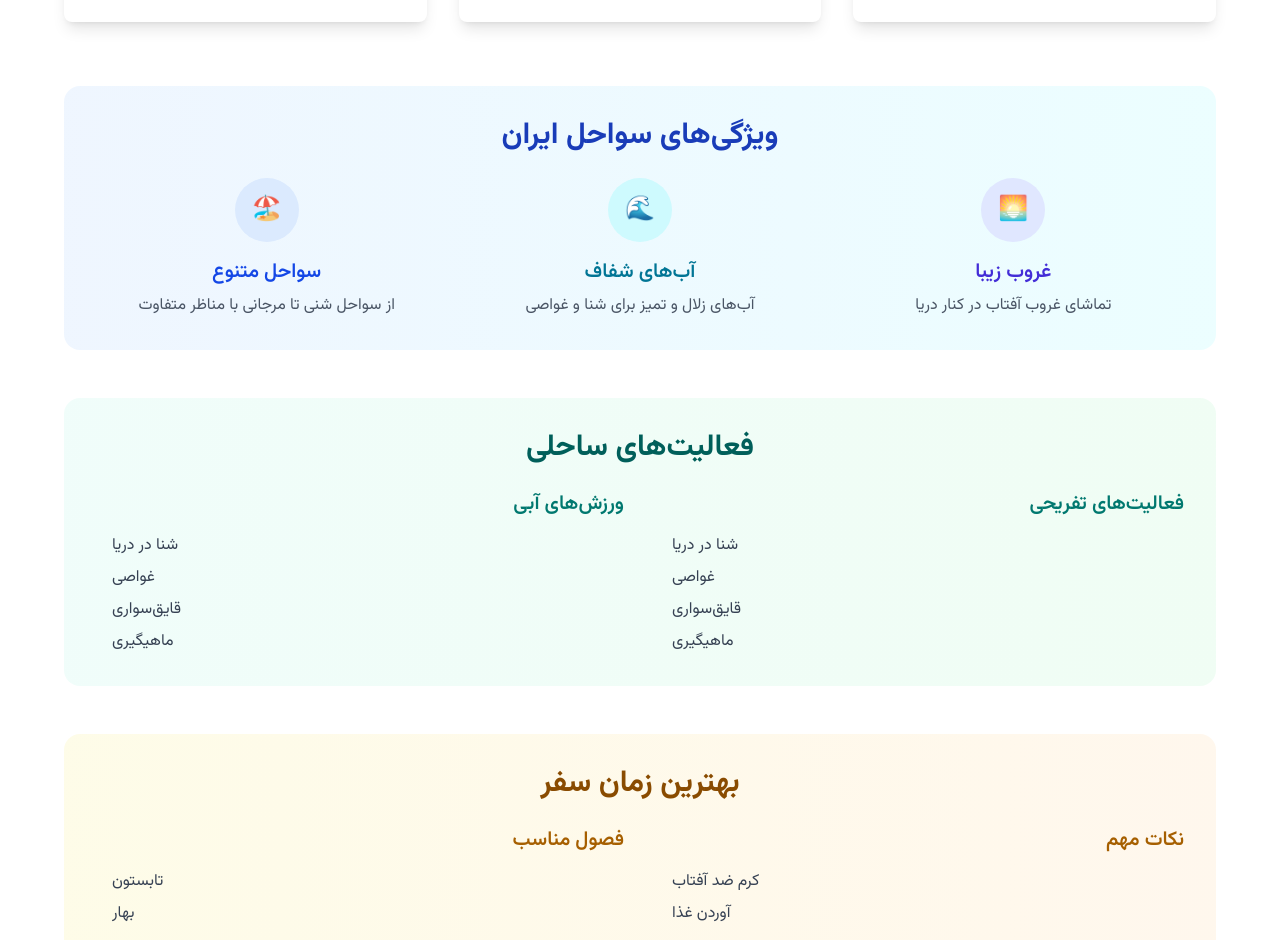
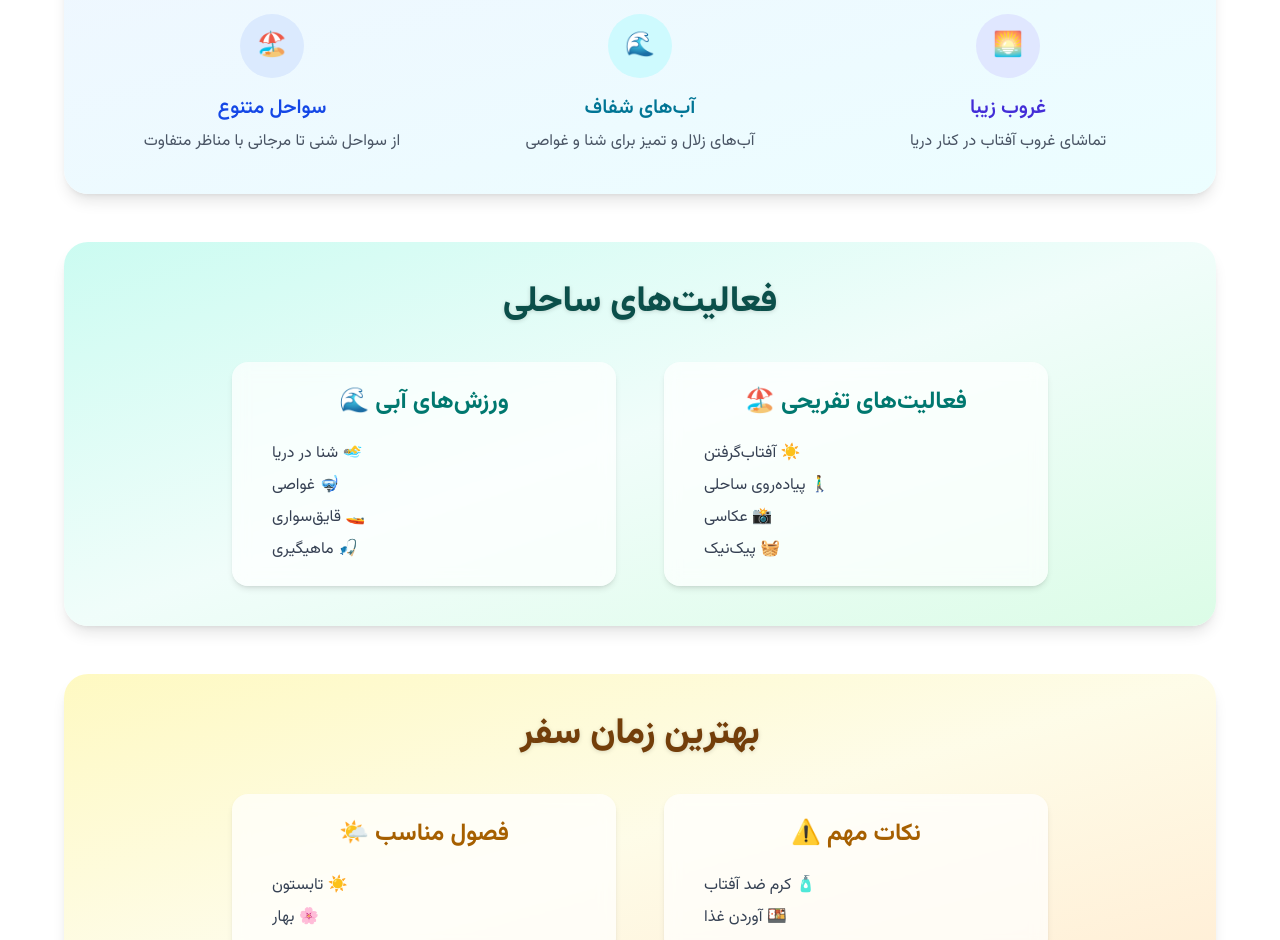
Before and after one commit to unkmitm/Tour, a React (Vite) app in the folder front/: page /internal/beach in a window 1280 px wide. Shown: the part 1300-2240 px from the top of the page. Built offline with nearby package versions, Linux system fonts and the light colour scheme.

Commit message:
BulletList , Section Card From common Folder

```diff
--- a/front/src/components/BeachTours.jsx
+++ b/front/src/components/BeachTours.jsx
@@ -1,6 +1,7 @@
 import TourNavigation from "./TourNavigation";
 import TourCard from "./TourCard";
-import BulletList from "./Bulletlist";
+import BulletList from "./common/BulletList";
+import SectionCard from "./common/SectionCard";
 
 const beachTours = [
   {
@@ -51,103 +52,94 @@ function BeachTours() {
       <TourNavigation />
       <div className="rtl p-8 text-right">
         <div className="max-w-6xl mx-auto">
-          <div className="text-center mb-12">
-            <h1 className="text-5xl font-bold mb-6 text-blue-800">
-              تورهای ساحلی ایران
-            </h1>
-            <p className="text-xl text-gray-600 max-w-3xl mx-auto">
-              لذت بردن از زیبایی‌های ساحل و دریا. از سواحل شنی جنوب تا سواحل
-              مرجانی خلیج فارس، لحظات آرامش‌بخشی را تجربه کنید.
-            </p>
-          </div>
-
           <div className="grid grid-cols-1 md:grid-cols-2 lg:grid-cols-3 gap-8">
             {tours}
           </div>
 
-          <div className="mt-16 bg-gradient-to-r from-blue-50 to-cyan-50 rounded-2xl p-8">
-            <p className="text-3xl font-bold mb-6 text-blue-800 text-center">
-              ویژگی‌های سواحل ایران
+          <SectionCard
+            title="ویژگی‌های سواحل ایران"
+            gradient="from-blue-50 to-cyan-50"
+            textColor="text-blue-800"
+            cols={3}
+            items={[
+              {
+                icon: "🏖️",
+                bgColor: "bg-blue-100",
+                title: "سواحل متنوع",
+                titleColor: "text-blue-700",
+                description: "از سواحل شنی تا مرجانی با مناظر متفاوت",
+              },
+              {
+                icon: "🌊",
+                bgColor: "bg-cyan-100",
+                title: "آب‌های شفاف",
+                titleColor: "text-cyan-700",
+                description: "آب‌های زلال و تمیز برای شنا و غواصی",
+              },
+              {
+                icon: "🌅",
+                bgColor: "bg-indigo-100",
+                title: "غروب زیبا",
+                titleColor: "text-indigo-700",
+                description: "تماشای غروب آفتاب در کنار دریا",
+              },
+            ]}
+          />
+
+          <div className="mt-12 bg-gradient-to-br from-teal-100 via-teal-50 to-green-100 rounded-3xl p-10 shadow-lg">
+            <p className="text-4xl font-extrabold mb-10 text-teal-900 text-center drop-shadow-sm">
+              فعالیت‌های ساحلی
             </p>
-            <div className="grid grid-cols-1 md:grid-cols-3 gap-8">
-              <div className="text-center">
-                <div className="w-16 h-16 bg-blue-100 rounded-full flex items-center justify-center mx-auto mb-4">
-                  <span className="text-2xl">🏖️</span>
-                </div>
-                <h3 className="text-xl font-semibold mb-2 text-blue-700">
-                  سواحل متنوع
+
+            <div className="flex flex-col items-center gap-12 md:flex-row md:items-start md:justify-center">
+              <div className="bg-white/70 backdrop-blur-sm rounded-2xl p-6 shadow-md w-full max-w-sm text-center">
+                <h3 className="text-2xl font-bold mb-6 text-teal-700">
+                  🌊 ورزش‌های آبی
                 </h3>
-                <p className="text-gray-600">
-                  از سواحل شنی تا مرجانی با مناظر متفاوت
-                </p>
+                <BulletList
+                  items={[
+                    "شنا در دریا 🏊‍♂️",
+                    "غواصی 🤿",
+                    "قایق‌سواری 🚤",
+                    "ماهیگیری 🎣",
+                  ]}
+                />
               </div>
 
-              <div className="text-center">
-                <div className="w-16 h-16 bg-cyan-100 rounded-full flex items-center justify-center mx-auto mb-4">
-                  <span className="text-2xl">🌊</span>
-                </div>
-                <h3 className="text-xl font-semibold mb-2 text-cyan-700">
-                  آب‌های شفاف
-                </h3>
-                <p className="text-gray-600">
-                  آب‌های زلال و تمیز برای شنا و غواصی
-                </p>
-              </div>
-
-              <div className="text-center">
-                <div className="w-16 h-16 bg-indigo-100 rounded-full flex items-center justify-center mx-auto mb-4">
-                  <span className="text-2xl">🌅</span>
-                </div>
-                <h3 className="text-xl font-semibold mb-2 text-indigo-700">
-                  غروب زیبا
-                </h3>
-                <p className="text-gray-600">تماشای غروب آفتاب در کنار دریا</p>
-              </div>
-            </div>
-          </div>
-
-          <div className="mt-12 bg-gradient-to-r from-teal-50 to-green-50 rounded-2xl p-8">
-            <p className="text-3xl font-bold mb-6 text-teal-800 text-center">
-              فعالیت‌های ساحلی
-            </p>
-            <div className="grid grid-cols-1 md:grid-cols-2 gap-8">
-              <div>
-                <h3 className="text-xl font-semibold mb-4 text-teal-700">
-                  ورزش‌های آبی
+              <div className="bg-white/70 backdrop-blur-sm rounded-2xl p-6 shadow-md w-full max-w-sm text-center">
+                <h3 className="text-2xl font-bold mb-6 text-teal-700">
+                  🏖️ فعالیت‌های تفریحی
                 </h3>
                 <BulletList
-                  items={["شنا در دریا", "غواصی", "قایق‌سواری", "ماهیگیری"]}
-                />
-              </div>
-              <div>
-                <h3 className="text-xl font-semibold mb-4 text-teal-700">
-                  فعالیت‌های تفریحی
-                </h3>
-                <BulletList
-                  items={["شنا در دریا", "غواصی", "قایق‌سواری", "ماهیگیری"]} // Add Your Own list
+                  items={[
+                    "آفتاب‌گرفتن ☀️",
+                    "پیاده‌روی ساحلی 🚶‍♂️",
+                    "عکاسی 📸",
+                    "پیک‌نیک 🧺",
+                  ]}
                 />
               </div>
             </div>
           </div>
 
-          <div className="mt-12 bg-gradient-to-r from-yellow-50 to-orange-50 rounded-2xl p-8">
-            <p className="text-3xl font-bold mb-6 text-yellow-800 text-center">
+          <div className="mt-12 bg-gradient-to-br from-yellow-100 via-yellow-50 to-orange-100 rounded-3xl p-10 shadow-lg">
+            <p className="text-4xl font-extrabold mb-10 text-yellow-900 text-center drop-shadow-sm">
               بهترین زمان سفر
             </p>
-            <div className="grid grid-cols-1 md:grid-cols-2 gap-8 ">
-              <div>
-                <h3 className="text-xl font-semibold mb-4 text-yellow-700">
-                  فصول مناسب
+
+            <div className="flex flex-col items-center gap-12 md:flex-row md:items-start md:justify-center">
+              <div className="bg-white/70 backdrop-blur-sm rounded-2xl p-6 shadow-md w-full max-w-sm text-center">
+                <h3 className="text-2xl font-bold mb-6 text-yellow-700">
+                  🌤️ فصول مناسب
                 </h3>
-                <BulletList items={["تابستون", "بهار"]} />
+                <BulletList items={["تابستون ☀️", "بهار 🌸"]} />
               </div>
-              <div>
-                <h3 className="text-xl font-semibold mb-4 text-yellow-700">
-                  نکات مهم
+
+              <div className="bg-white/70 backdrop-blur-sm rounded-2xl p-6 shadow-md w-full max-w-sm text-center">
+                <h3 className="text-2xl font-bold mb-6 text-yellow-700">
+                  ⚠️ نکات مهم
                 </h3>
-                <BulletList
-                  items={["کرم ضد آفتاب" , "آوردن غذا"]}
-                />
+                <BulletList items={["کرم ضد آفتاب 🧴", "آوردن غذا 🍱"]} />
               </div>
             </div>
           </div>
--- /dev/null
+++ b/front/src/components/common/SectionCard.jsx
@@ -0,0 +1,27 @@
+function SectionCard({ title, gradient, textColor, items, cols = 3 }) { // DRY
+  return (
+    <div className={`mt-12 bg-gradient-to-br ${gradient} rounded-3xl p-10 shadow-lg`}>
+      <p className={`text-4xl font-extrabold mb-10 ${textColor} text-center drop-shadow-sm`}>
+        {title}
+      </p>
+
+      <div className={`grid grid-cols-1 md:grid-cols-${cols} gap-8`}>
+        {items.map((item, index) => (
+          <div key={index} className="text-center">
+            {item.icon && (
+              <div className={`w-16 h-16 ${item.bgColor} rounded-full flex items-center justify-center mx-auto mb-4`}>
+                <span className="text-2xl">{item.icon}</span>
+              </div>
+            )}
+            <h3 className={`text-xl font-semibold mb-2 ${item.titleColor}`}>
+              {item.title}
+            </h3>
+            <p className="text-gray-600">{item.description}</p>
+          </div>
+        ))}
+      </div>
+    </div>
+  );
+}
+
+export default SectionCard;
```
Also changed, not shown: front/src/components/common/BulletList.jsx (renamed from front/src/components/Bulletlist.jsx).
